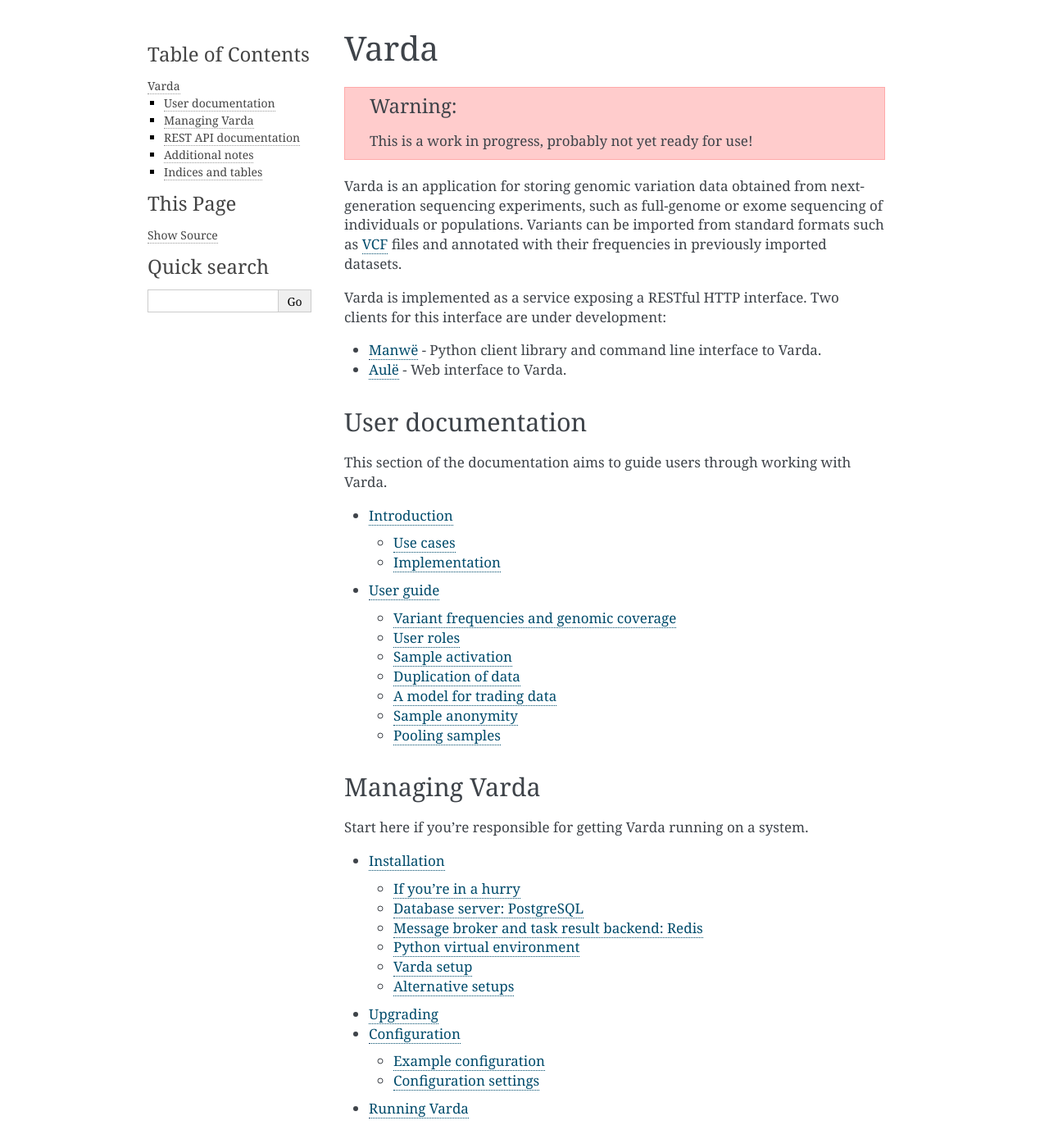
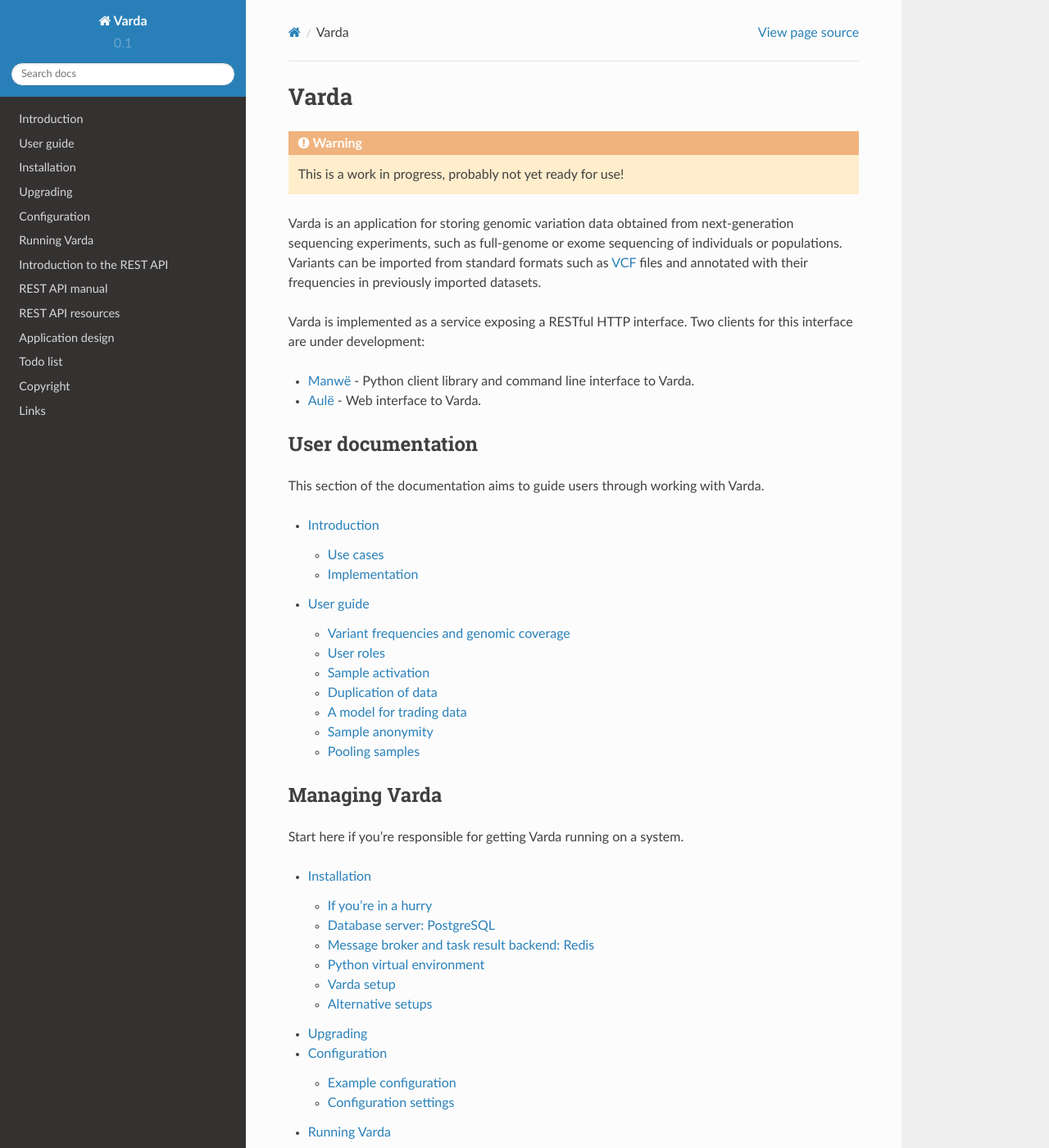
Before and after one commit to varda/varda, a Sphinx documentation site: the page built from doc/index.rst, in a window 1280 px wide and 1400 px high. Shown: the whole window at 82% size. Built offline with Sphinx 7.4.7 and the Read the Docs theme 2.0.0, drawn with Linux system fonts in a browser that asks for light colours; some of the changed text lies outside the part shown.

Commit message:
Use Sphinx RTD theme locally

```diff
--- a/doc/conf.py
+++ b/doc/conf.py
@@ -124,7 +124,9 @@
 if on_rtd:
     html_theme = 'default'
 else:
-    html_theme = 'alabaster'
+    import sphinx_rtd_theme
+    html_theme = 'sphinx_rtd_theme'
+    html_theme_path = [sphinx_rtd_theme.get_html_theme_path()]
 
 # Theme options are theme-specific and customize the look and feel of a theme
 # further.  For a list of options available for each theme, see the
--- a/requirements.txt
+++ b/requirements.txt
@@ -9,6 +9,7 @@
 Sphinx==1.3.1
 pyfaidx==0.4.1
 sphinxcontrib-httpdomain==1.2.0
+sphinx-rtd-theme==0.1.9
 Cerberus==0.1.0
 alembic==0.8.2
 semantic-version==2.2.2
```
